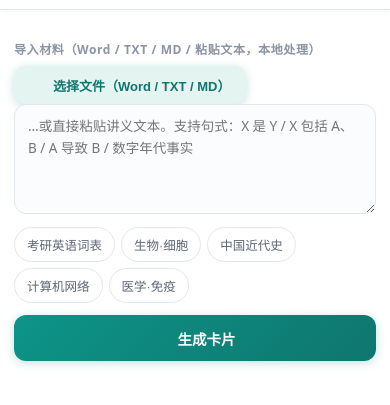
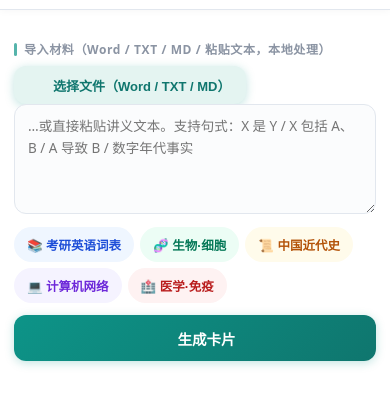
Before and after one commit to acrot0/anki-forge, a website: page docs/index.html in a window 390 px wide. Shown: the part 37-442 px from the top of the page. Drawn offline with Linux system fonts and the light colour scheme.

Commit message:
feat: subject-colored demo chips, refined mobile appbar
Five subject chips each carry their own hue (blue/green/amber/violet/red)
with hover lift; section labels gain teal accent bars.

```diff
--- a/docs/index.html
+++ b/docs/index.html
@@ -33,7 +33,8 @@
   .appbar a { font-size: 12.5px; color: var(--teal); text-decoration: none; font-weight: 600; }
   .body { padding: 14px 14px 40px; }
 
-  .sec-label { font-size: 12px; font-weight: 700; color: var(--faint); letter-spacing: .6px; margin: 16px 0 8px; }
+  .sec-label { font-size: 12px; font-weight: 700; color: var(--faint); letter-spacing: .6px; margin: 16px 0 8px; display: flex; align-items: center; gap: 7px; }
+  .sec-label::before { content: ""; width: 3px; height: 13px; border-radius: 2px; background: var(--teal); opacity: .7; }
   textarea {
     width: 100%; min-height: 110px; border: 1.5px solid var(--line); border-radius: 12px;
     padding: 11px 13px; font-size: 13.5px; line-height: 1.6; font-family: inherit; resize: vertical;
@@ -44,6 +45,8 @@
   .chip { border: 1px solid var(--line); background: #ffffff; color: var(--sub); cursor: pointer;
           font-size: 12.5px; padding: 7px 12px; border-radius: 99px; transition: all .15s; }
   .chip:active { transform: scale(.96); }
+  .chip.subj { background: var(--c1); color: var(--c2); border-color: transparent; font-weight: 600; }
+  .chip.subj:hover { filter: brightness(.96); transform: translateY(-1px); box-shadow: 0 3px 10px rgba(0,0,0,.08); }
 
   .btn {
     display: flex; align-items: center; justify-content: center; gap: 7px; width: 100%;
@@ -137,11 +140,11 @@
     <div id="filechip" style="display:none"></div>
     <textarea id="text" placeholder="…或直接粘贴讲义文本。支持句式：X 是 Y / X 包括 A、B / A 导致 B / 数字年代事实"></textarea>
     <div class="chips" id="demos">
-      <button class="chip" data-demo="words">考研英语词表</button>
-      <button class="chip" data-demo="bio">生物·细胞</button>
-      <button class="chip" data-demo="hist">中国近代史</button>
-      <button class="chip" data-demo="cs">计算机网络</button>
-      <button class="chip" data-demo="med">医学·免疫</button>
+      <button class="chip subj" data-demo="words" style="--c1:#eff6ff;--c2:#1d4ed8">📚 考研英语词表</button>
+      <button class="chip subj" data-demo="bio" style="--c1:#ecfdf5;--c2:#047857">🧬 生物·细胞</button>
+      <button class="chip subj" data-demo="hist" style="--c1:#fffbeb;--c2:#b45309">📜 中国近代史</button>
+      <button class="chip subj" data-demo="cs" style="--c1:#f5f3ff;--c2:#6d28d9">💻 计算机网络</button>
+      <button class="chip subj" data-demo="med" style="--c1:#fef2f2;--c2:#b91c1c">🏥 医学·免疫</button>
     </div>
     <button class="btn" id="go">
       <svg class="icon" viewBox="0 0 24 24" fill="none" stroke-width="2" stroke-linecap="round" stroke-linejoin="round" style="width:16px;height:16px"><path d="M13 2 3 14h9l-1 8 10-12h-9l1-8z"/></svg>
```
Also changed, not shown: 1 other file.
